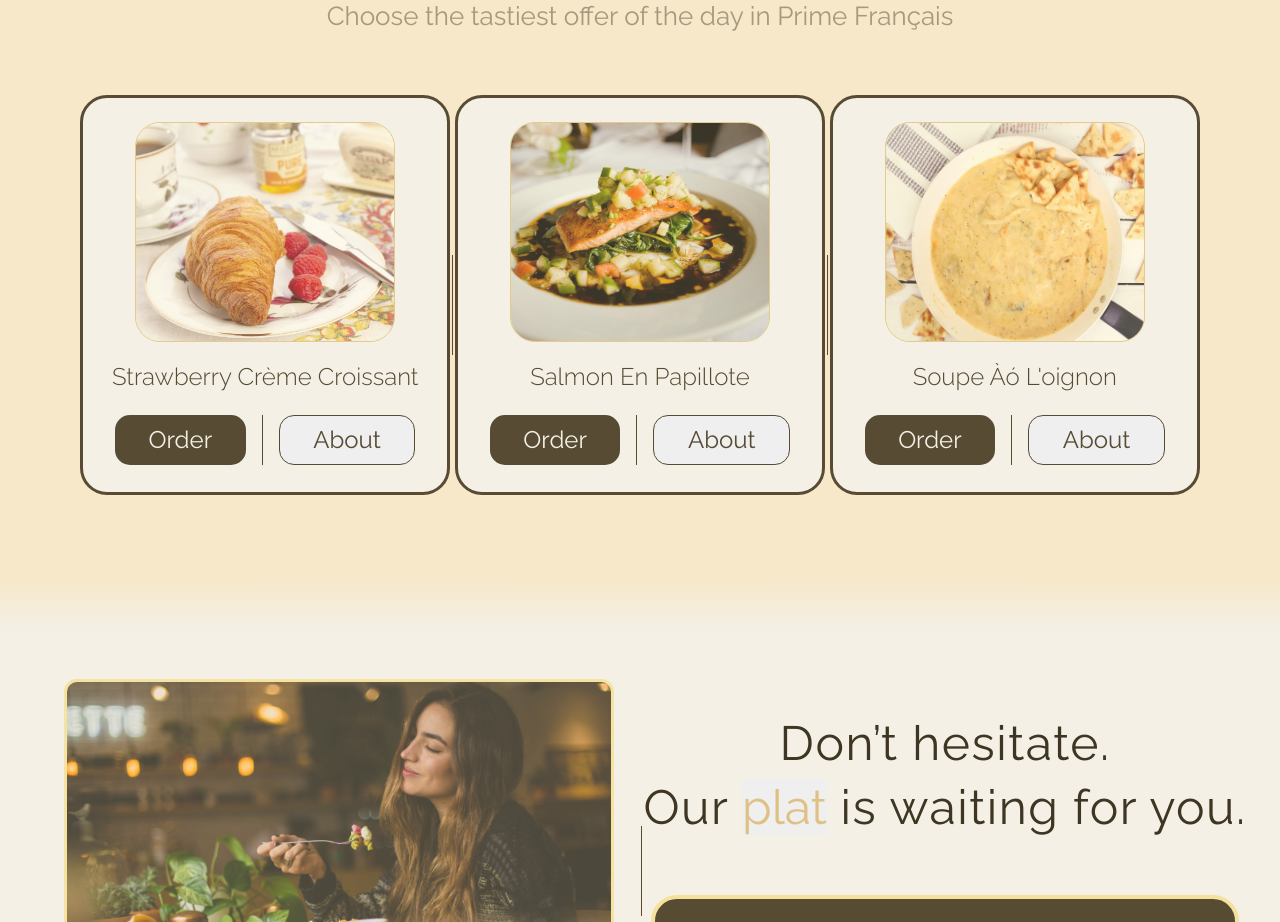
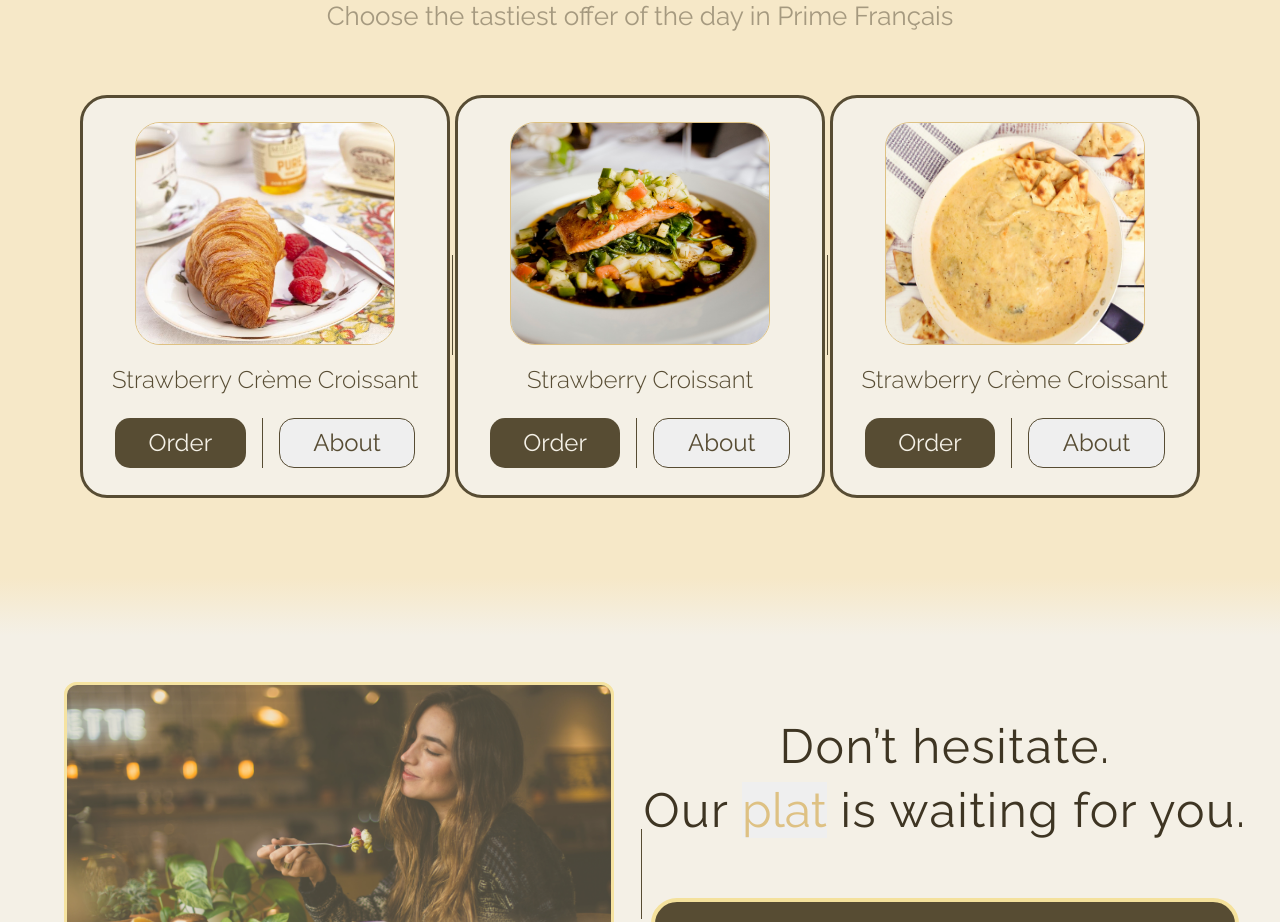
Before and after one commit to Tim-Pelykh/French-Premium, a React (Create React App) app in the folder frontend/: page / in a window 1280 px wide. Shown: the part 1600-2522 px from the top of the page. Built offline with nearby package versions, Linux system fonts and the light colour scheme.

Commit message:
First design of the popup is created

```diff
--- a/frontend/src/App.css
+++ b/frontend/src/App.css
@@ -10,7 +10,3 @@ a {
   color: unset;
   text-decoration: none;
 }
-
-.container-margin {
-  margin: 3rem 5rem;
-}
--- /dev/null
+++ b/frontend/src/components/CardAbout/CardAbout.tsx
@@ -0,0 +1,56 @@
+import './cardAbout.css';
+
+interface CardAboutProps {
+  dish: {
+    name: string;
+    ingredients: string[];
+    weight: number;
+    calories: number;
+    img: string;
+  };
+  handleClose: () => void;
+}
+
+function CardAbout(props: CardAboutProps) {
+  return (
+    <div className="pf__popup">
+      <div className="pf__popup-box">
+        <span onClick={props.handleClose} className="close-icon">
+          x
+        </span>
+        <h2 className="pf__popup-box_heading">{props.dish.name}</h2>
+        <div className="pf__popup-box_content">
+          <img src={props.dish.img} alt={props.dish.name} />
+          <div className="pf__popup-box_content-info">
+            <ul>
+              {props.dish.ingredients.map((ingredient) => {
+                return <li>{ingredient}</li>;
+              })}
+            </ul>
+            <div className="pf__popup-box_content-info_line" />
+            <p className="pf__popup-box_content-info_weight">
+              {props.dish.weight}g /
+            </p>
+            <p className="pf__popup-box_content-info_calories">
+              {props.dish.calories} cals per portion
+            </p>
+            <div className="pf__popup-box_content-info_line" />
+            <div className="pf__popup-box_content-info_bottom">
+              <button className="pf__popup-box_content-info_bottom-button">
+                -
+              </button>
+              <p className="pf__popup-box_content-info_bottom-amount">1</p>
+              <button className="pf__popup-box_content-info_bottom-button">
+                +
+              </button>
+              <button className="pf__popup-box_content-info_bottom-add_button">
+                Add to Cart
+              </button>
+            </div>
+          </div>
+        </div>
+      </div>
+    </div>
+  );
+}
+export default CardAbout;
--- /dev/null
+++ b/frontend/src/components/CardAbout/cardAbout.css
@@ -0,0 +1,44 @@
+/* Popup style */
+
+.pf__popup {
+  position: fixed;
+  background: #00000050;
+  width: 100%;
+  height: 100vh;
+  top: 0;
+  left: 0;
+}
+
+.pf__popup-box {
+  position: relative;
+  width: 70%;
+  margin: 0 auto;
+  height: auto;
+  max-height: 70vh;
+  margin-top: calc(100vh - 85vh - 20px);
+  background: var(--color-light1);
+  border-radius: 16px;
+  padding: 20px;
+  border: 4px solid var(--color-dark1);
+  overflow: auto;
+}
+
+.close-icon {
+  content: 'x';
+  cursor: pointer;
+  position: fixed;
+  right: calc(15% - 30px);
+  top: calc(100vh - 85vh - 33px);
+  background: #ededed;
+  width: 25px;
+  height: 25px;
+  border-radius: 50%;
+  line-height: 20px;
+  text-align: center;
+  border: 1px solid #999;
+  font-size: 20px;
+}
+
+.pf__popup-box_heading {
+  color: var(--color-dark1);
+}
--- a/frontend/src/components/CardMenu/CardMenu.tsx
+++ b/frontend/src/components/CardMenu/CardMenu.tsx
@@ -1,22 +1,39 @@
-import { Link } from 'react-router-dom';
+import { CardAbout } from '../components';
+import { useState } from 'react';
 import './cardMenu.css';
 
 interface Props {
-  img: string;
-  name: string;
+  dish: {
+    name: string;
+    ingredients: string[];
+    weight: number;
+    calories: number;
+    img: any;
+  };
 }
 
 function CardMenu(props: Props) {
+  const [isOpen, setIsOpen] = useState(false);
+
+  const togglePopup = () => {
+    setIsOpen(!isOpen);
+  };
+
   return (
     <div className="pf__card">
-      <img src={props.img} alt={props.name} />
-      <h3>{props.name}</h3>
+      <img src={props.dish.img} alt={props.dish.name} />
+      <h3>{props.dish.name}</h3>
       <div className="pf__card-button">
         <button type="button" className="pf__card-button_order">
           Order
         </button>
         <div className="pf__card-button_line" />
-        <button type="button" className="pf__card-button_about">
+        <button
+          type="button"
+          className="pf__card-button_about"
+          onClick={togglePopup}
+        >
+          {isOpen && <CardAbout handleClose={togglePopup} dish={props.dish} />}
           About
         </button>
       </div>
--- a/frontend/src/components/CardMenu/cardMenu.css
+++ b/frontend/src/components/CardMenu/cardMenu.css
@@ -10,8 +10,7 @@
   margin-top: 1.5rem;
   margin-bottom: 1rem;
   width: 260px;
-  height: 220px;
-  filter: opacity(0.77) drop-shadow(0 0 0 var(--color-light3));
+  height: 223px;
   border: 1px solid var(--color-light4);
   border-radius: 25px;
   transition: transform 0.3s;
--- a/frontend/src/components/components.js
+++ b/frontend/src/components/components.js
@@ -2,3 +2,4 @@ export { default as Navbar } from './Navbar/Navbar';
 export { default as Footer } from './Footer/Footer';
 export { default as Contact } from './Contact/Contact';
 export { default as CardMenu } from './CardMenu/CardMenu';
+export { default as CardAbout } from './CardAbout/CardAbout';
--- /dev/null
+++ b/frontend/src/data.js
@@ -0,0 +1,27 @@
+import { croissant, salmon, soupe } from './images/images';
+
+const data = [
+  {
+    name: 'Strawberry Crème Croissant',
+    ingredients: ['Croissant', 'Raspberries', 'Cream'],
+    weight: 200,
+    calories: 250,
+    img: croissant,
+  },
+  {
+    name: 'Strawberry  Croissant',
+    ingredients: ['Croissant', 'Raspberries', 'Cream'],
+    weight: 200,
+    calories: 250,
+    img: salmon,
+  },
+  {
+    name: 'Strawberry Crème Croissant',
+    ingredients: ['Croissant', 'Raspberries', 'Cream'],
+    weight: 200,
+    calories: 250,
+    img: soupe,
+  },
+];
+
+export default data;
--- a/frontend/src/screens/homeScreen/homeScreen.css
+++ b/frontend/src/screens/homeScreen/homeScreen.css
@@ -125,7 +125,7 @@
   background: var(--gradient-background1);
 }
 
-.pf__home-offer h1 {
+.pf__home-offer_heading {
   font-size: 3.2rem;
   font-weight: 500;
   color: var(--color-dark1);
@@ -133,7 +133,7 @@
   padding-bottom: 1.2rem;
 }
 
-.pf__home-offer p {
+.pf__home-offer_paragraph {
   font-size: 1.625rem;
   color: var(--color-dark2-transparent);
   margin-bottom: -1rem;
--- a/frontend/src/screens/homeScreen/homeScreenContainers/HomeDayOffer.tsx
+++ b/frontend/src/screens/homeScreen/homeScreenContainers/HomeDayOffer.tsx
@@ -1,18 +1,20 @@
 import { CardMenu } from '../../../components/components';
-import { croissant, salmon, soupe } from '../../../images/images';
 import '../homeScreen.css';
+import data from '../../../data';
 
 function HomeDayOffer() {
   return (
     <div className="pf__home-offer">
-      <h1>Délicieux of the day </h1>
-      <p>Choose the tastiest offer of the day in Prime Français </p>
+      <h1 className="pf__home-offer_heading">Délicieux of the day </h1>
+      <p className="pf__home-offer_paragraph">
+        Choose the tastiest offer of the day in Prime Français{' '}
+      </p>
       <div className="pf__home-offer_menu">
-        <CardMenu img={croissant} name="Strawberry Crème Croissant" />
+        <CardMenu dish={data[0]} />
         <div className="pf__home-offer_menu-line" />
-        <CardMenu img={salmon} name="Salmon En Papillote" />
+        <CardMenu dish={data[1]} />
         <div className="pf__home-offer_menu-line" />
-        <CardMenu img={soupe} name=" Soupe Àó L'oignon" />
+        <CardMenu dish={data[2]} />
       </div>
     </div>
   );
```
